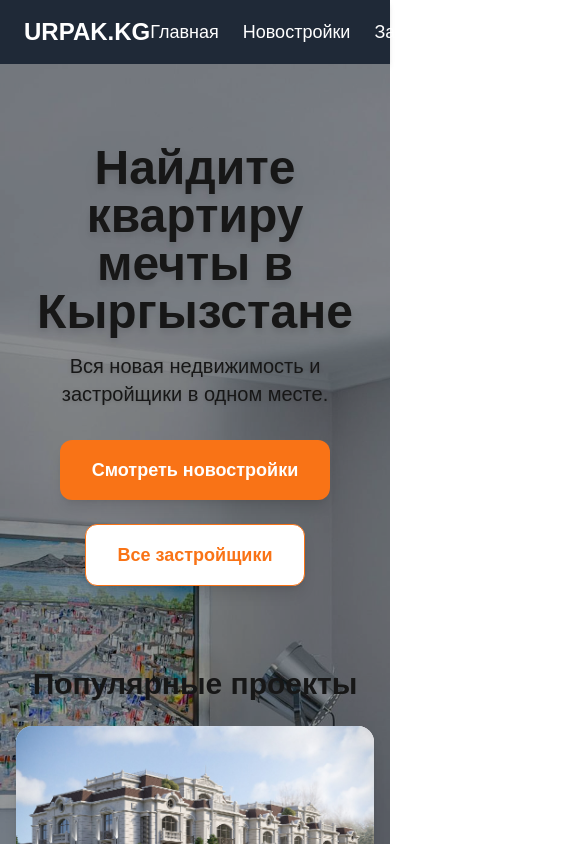
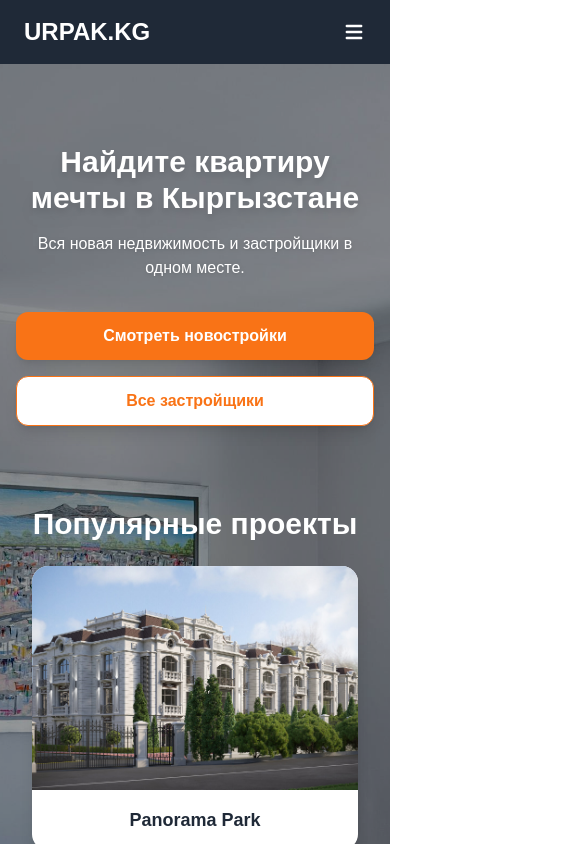
Before and after one commit to AtaiRuslanUulu/urpak-frontend, a Next.js app: page / in a window 390 px wide. Shown: the top 844 px of the page, 585 px wide, since content can reach past the window. Built offline with nearby package versions, Linux system fonts and the light colour scheme.

Commit message:
Updated mobile view

```diff
--- a/app/page.tsx
+++ b/app/page.tsx
@@ -9,47 +9,46 @@ export default function Home() {
   const router = useRouter();
 
   return (
-    <div className="min-h-screen flex flex-col bg-gray-50">
+    <div className="min-h-screen flex flex-col bg-gray-50 overflow-x-hidden">
       <Header />
 
-      {/* Hero Section */}
-      <main className="relative flex flex-col items-center justify-center flex-1 text-center overflow-hidden pt-20">
-        {/* Background Image */}
+      <main className="relative flex flex-col items-center justify-center flex-1 text-center pt-20 px-4">
+        {/* Фоновое изображение */}
         <div className="absolute inset-0">
           <Image
             src="/images/hero-bg.jpg"
             alt="Hero background"
-            layout="fill"
-            objectFit="cover"
-            className="z-0"
+            fill
+            className="object-cover z-0"
           />
           <div className="absolute inset-0 bg-black opacity-40" />
         </div>
 
-        {/* Hero Text */}
+        {/* Текст и кнопки */}
         <motion.div
           initial={{ opacity: 0, y: 50 }}
           animate={{ opacity: 1, y: 0 }}
           transition={{ duration: 1 }}
-          className="relative z-10 max-w-3xl px-4"
+          className="relative z-10 max-w-3xl mx-auto"
         >
-          <h1 className="text-5xl sm:text-6xl font-extrabold text-white-900 drop-shadow-lg">
+          <h1 className="text-3xl sm:text-5xl font-extrabold text-white drop-shadow-lg">
             Найдите квартиру мечты в Кыргызстане
           </h1>
-          <p className="mt-4 text-xl sm:text-2xl text-white-700 drop-shadow">
+          <p className="mt-4 text-base sm:text-xl text-white drop-shadow">
             Вся новая недвижимость и застройщики в одном месте.
           </p>
-          <div className="mt-8 flex flex-wrap justify-center gap-6">
+
+          <div className="mt-8 flex flex-col sm:flex-row gap-4 justify-center">
             <motion.button
               whileHover={{ scale: 1.05 }}
-              className="px-8 py-4 bg-orange-500 text-white rounded-xl text-lg font-semibold shadow-lg"
+              className="w-full sm:w-auto px-6 py-3 bg-orange-500 text-white rounded-xl text-base sm:text-lg font-semibold shadow-lg"
               onClick={() => router.push("/projects")}
             >
               Смотреть новостройки
             </motion.button>
             <motion.button
               whileHover={{ scale: 1.05 }}
-              className="px-8 py-4 bg-white text-orange-500 rounded-xl text-lg font-semibold shadow-lg border border-orange-500"
+              className="w-full sm:w-auto px-6 py-3 bg-white text-orange-500 rounded-xl text-base sm:text-lg font-semibold shadow-lg border border-orange-500"
               onClick={() => router.push("/developers")}
             >
               Все застройщики
@@ -57,9 +56,9 @@ export default function Home() {
           </div>
         </motion.div>
 
-        {/* Popular Projects Section */}
+        {/* Секция популярных проектов */}
         <section className="relative z-10 mt-20 max-w-6xl w-full px-4">
-          <h2 className="text-3xl font-bold text-white-900 mb-6 text-center">
+          <h2 className="text-3xl font-bold text-white mb-6 text-center">
             Популярные проекты
           </h2>
           <div className="grid grid-cols-1 sm:grid-cols-2 md:grid-cols-3 gap-6">
--- a/components/Header.tsx
+++ b/components/Header.tsx
@@ -1,11 +1,20 @@
+"use client";
+
+import { useState } from "react";
 import Link from "next/link";
+import { HiMenu, HiX } from "react-icons/hi";
 
 export default function Header() {
+  const [open, setOpen] = useState(false);
+
   return (
     <header className="bg-gray-800 text-white py-4 shadow-md">
       <div className="container mx-auto flex justify-between items-center px-6">
+        {/* Logo */}
         <h1 className="text-2xl font-bold">URPAK.KG</h1>
-        <nav>
+
+        {/* Desktop navigation */}
+        <nav className="hidden md:block">
           <ul className="flex space-x-6 text-lg">
             <li>
               <Link href="/" className="hover:text-orange-400 transition">
@@ -29,7 +38,60 @@ export default function Header() {
             </li>
           </ul>
         </nav>
+
+        {/* Mobile menu button */}
+        <button
+          className="md:hidden text-2xl focus:outline-none"
+          onClick={() => setOpen(!open)}
+          aria-label="Toggle menu"
+        >
+          {open ? <HiX /> : <HiMenu />}
+        </button>
       </div>
+
+      {/* Mobile navigation */}
+      {open && (
+        <nav className="md:hidden bg-gray-800">
+          <ul className="flex flex-col px-6 py-4 space-y-4 text-lg">
+            <li>
+              <Link
+                href="/"
+                className="hover:text-orange-400 transition"
+                onClick={() => setOpen(false)}
+              >
+                Главная
+              </Link>
+            </li>
+            <li>
+              <Link
+                href="/projects"
+                className="hover:text-orange-400 transition"
+                onClick={() => setOpen(false)}
+              >
+                Новостройки
+              </Link>
+            </li>
+            <li>
+              <Link
+                href="/developers"
+                className="hover:text-orange-400 transition"
+                onClick={() => setOpen(false)}
+              >
+                Застройщики
+              </Link>
+            </li>
+            <li>
+              <Link
+                href="/contacts"
+                className="hover:text-orange-400 transition"
+                onClick={() => setOpen(false)}
+              >
+                Контакты
+              </Link>
+            </li>
+          </ul>
+        </nav>
+      )}
     </header>
-  );
+);
 }
--- a/package.json
+++ b/package.json
@@ -14,6 +14,7 @@
     "next": "15.1.6",
     "react": "^19.0.0",
     "react-dom": "^19.0.0",
+    "react-icons": "^5.5.0",
     "tailwindcss": "^3.4.17"
   },
   "devDependencies": {
```
Also changed, not shown: 1 other file (tests, documents, lock files or other folders).
